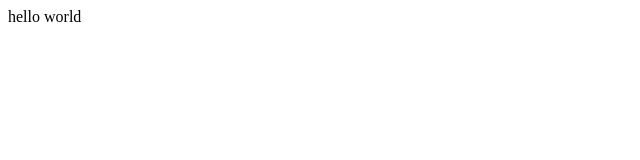
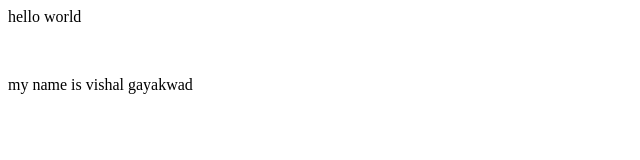
Before and after one commit to Vishal-Gayakwad/day2-practice, a plain HTML site: page index.html in a window 1280 px wide. Shown: the whole page, without its empty margins (0-640 px from the left). Drawn offline with Linux system fonts and the light colour scheme.

Commit message:
add new line

```diff
--- a/index.html
+++ b/index.html
@@ -1 +1,5 @@
 <p>hello world</p>
+<br>
+<p> my name is
+    vishal gayakwad
+ </p>
```
